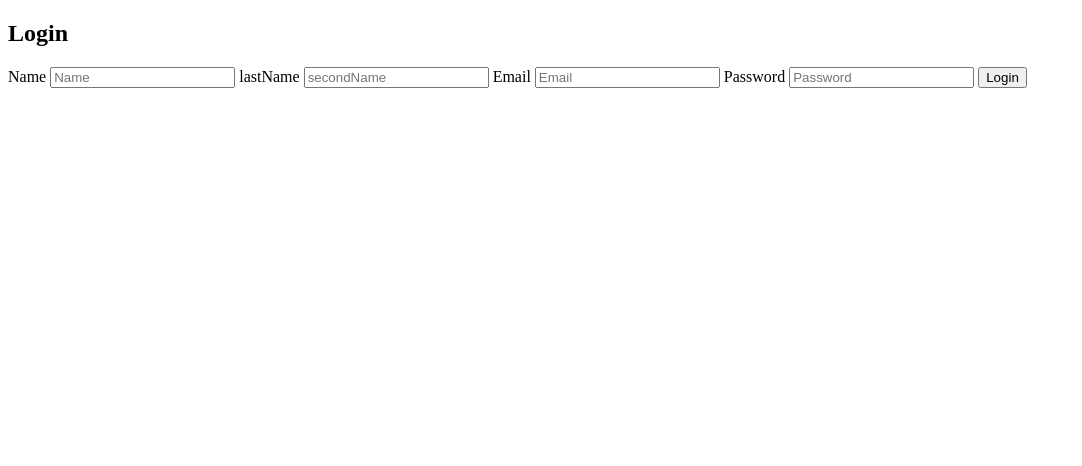
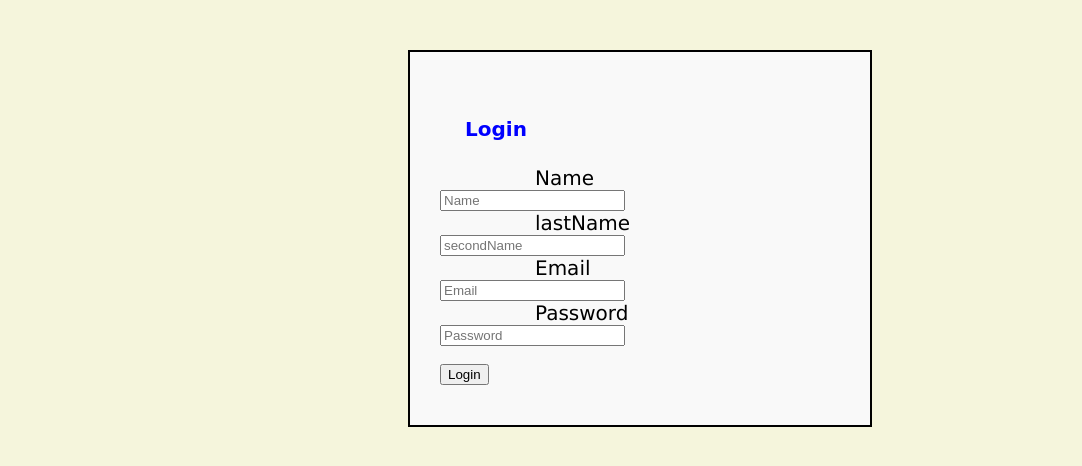
Before and after one commit to tobias-omondi/Dom-practice, a plain HTML site: page index.html in a window 1280 px wide. Shown: the whole page, without its empty margins (0-1082 px from the left). Drawn offline with Linux system fonts and the light colour scheme.

Commit message:
login html

```diff
--- a/index.css
+++ b/index.css
@@ -0,0 +1,30 @@
+body {
+    background-color: beige;
+
+        height: 100%;
+        margin: 0;
+        display: flex;
+        align-items: center;
+        justify-content: center;
+}
+#form_action {
+    background-color: #f9f9f9;
+    padding: 40px 30px;
+    margin: 50px;
+    border: 2px solid black;
+    width: 400px;
+    align-items: center;
+}
+h2 {
+    font-size: 20px;
+    font-family: cursive;
+    color: blue;
+    align-items: center;
+    margin: 25px;
+}
+label {
+    padding: 15px;
+    font-size: 20px;
+    margin: 80px;
+    font-family: 'Lucida Sans', 'Lucida Sans Regular', 'Lucida Grande', 'Lucida Sans Unicode', Geneva, Verdana, sans-serif;
+}
--- a/index.html
+++ b/index.html
@@ -8,16 +8,17 @@
     <script src="index.js"></script>
 </head>
 <body>
-    <h2>Login</h2>
-    <form action="action_page">
-        <label for="Name">Name</label>
-        <input type="text" id="name" placeholder="Name">
-        <label for="text">lastName</label>
-        <input type="text" id="secondName" placeholder="secondName">
-        <label for="Email">Email</label>
-        <input type="text" id="emailaddress" placeholder="Email" required>
-        <label for="Password">  Password</label>
-        <input type="password" id="passcode" placeholder="Password" required />
+
+    <form action="action_page" id="form_action">
+        <h2>Login</h2>
+        <label for="Name">Name</label></br>
+        <input type="text" id="name" placeholder="Name"></br>
+        <label for="text">lastName</label></br>
+        <input type="text" id="secondName" placeholder="secondName"></br>
+        <label for="Email">Email</label></br>
+        <input type="text" id="emailaddress" placeholder="Email" required></br>
+        <label for="Password">  Password</label></br>
+        <input type="password" id="passcode" placeholder="Password" required /></br></br>
         <button type="submit">Login</button>
     </form>
 </body>
```
